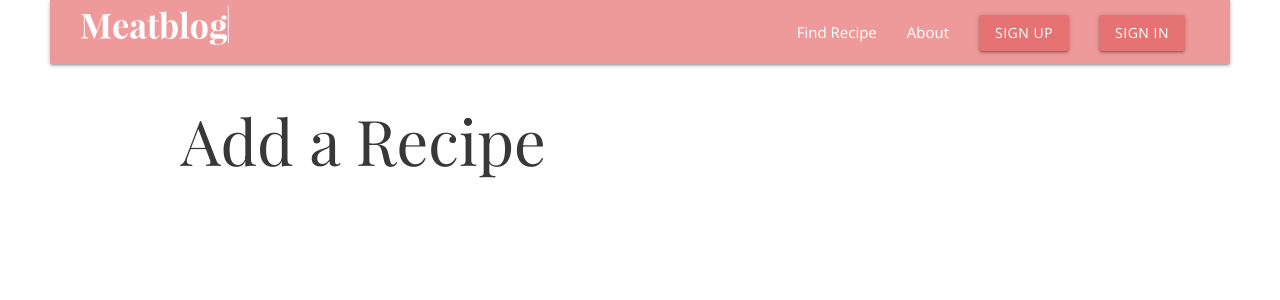
After one commit to michellelclement/meatblog, a Flask app: page /add_recipe in a window 1280 px wide. The commit adds this page. Shown: the top 300 px of the page. Run offline with Flask 2, Linux system fonts and the light colour scheme; some libraries are stand-ins or nearby versions; some web fonts are replaced.

Commit message:
Add recipe page added and function added to app.py

```diff
--- a/app.py
+++ b/app.py
@@ -91,6 +91,25 @@ def sign_out():
     return redirect(url_for("sign_in"))
 
 
+# Add a Recipe Function
+@app.route("/add_recipe", methods=["GET", "POST"])
+def add_recipe():
+    if request.method == "POST":
+        recipe = {
+            "category": request.form.get("category"),
+            "recipe_name": request.form.get("recipe_name"),
+            "recipe_ingredients": request.form.get("recipe_ingredients"),
+            "recipe_method": request.form.get("recipe_method"),
+            "created_by": session["user"]
+        }
+
+        mongo.db.tasks.insert_one(recipe)
+        flash("Recipe Successfully Added")
+        return redirect(url_for("find_recipe"))
+
+    return render_template("add_recipe.html")
+
+
 if __name__ == "__main__":
     app.run(host=os.environ.get("IP"),
             port=int(os.environ.get("PORT")),
--- /dev/null
+++ b/templates/add_recipe.html
@@ -0,0 +1,9 @@
+{% extends "base.html" %} {% block content %}
+
+<div class="col">
+  <div class="row">
+    <h1>Add a Recipe</h1>
+  </div>
+</div>
+
+{% endblock %}
--- a/templates/base.html
+++ b/templates/base.html
@@ -39,7 +39,7 @@
             <ul class="right hide-on-med-and-down">
               <li><a href="{{ url_for('find_recipe') }}">Find Recipe</a></li>
               {% if session.user %}
-              <li><a href="#">Add Recipe</a></li>
+              <li><a href="{{ url_for('add_recipe') }}">Add Recipe</a></li>
               <li><a href="#">Manage Recipes</a></li>
               {% else %}
               <li><a href="#">About</a></li>
@@ -75,7 +75,7 @@
     <!-- Mobile Nav Bar -->
     <ul class="sidenav" id="mobile-demo">
       <li><a href="{{ url_for('find_recipe') }}">Find a Recipe</a></li>
-      <li><a href="#">Add a Recipe</a></li>
+      <li><a href="{{ url_for('add_recipe') }}">Add a Recipe</a></li>
       <li><a href="#">Manage Recipes</a></li>
       <li><a href="#">About</a></li>
       <li><a href="#">Order Fresh Meat</a></li>
```
Also changed, not shown: templates/recipes.html (+16 -3 lines).
